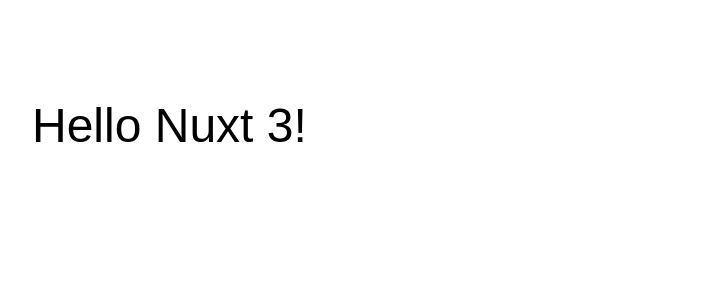
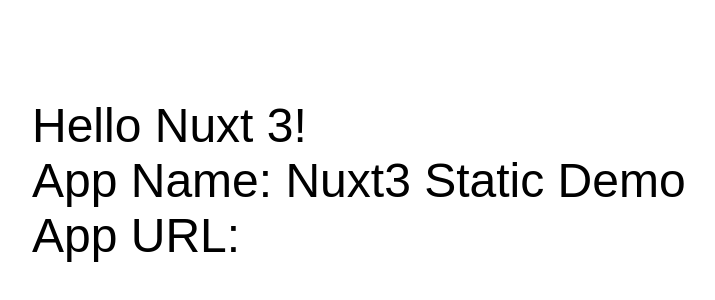
Before and after one commit to anishghimire862/nuxt3-static, a Nuxt app: page / in a window 1280 px wide. Shown: the part 70-370 px from the top of the page, without its empty margins (136-851 px from the left). Built offline with nearby package versions, Linux system fonts and the light colour scheme.

Commit message:
chore: read env variables for static Nuxt app

```diff
--- a/app.vue
+++ b/app.vue
@@ -1,10 +1,16 @@
 <script setup>
 const version = 2 + 1
+const runtimeConfig = useRuntimeConfig()
 </script>
 
 <template>
   <div class="hello">
     Hello Nuxt {{ version }}!
+
+    <br />
+    App Name: {{ runtimeConfig.name }}
+    <br />
+    App URL: {{ runtimeConfig.appUrl }}
   </div>
 </template>
 
--- a/nuxt.config.ts
+++ b/nuxt.config.ts
@@ -1,3 +1,9 @@
 export default defineNuxtConfig({
+  runtimeConfig: {
+    public: {
+      name: process.env.APP_NAME,
+      appUrl: process.env.APP_URL,
+    }
+  },
   ssr: false
 })
```
Also changed, not shown: 1 other file (tests, documents, lock files or other folders).
